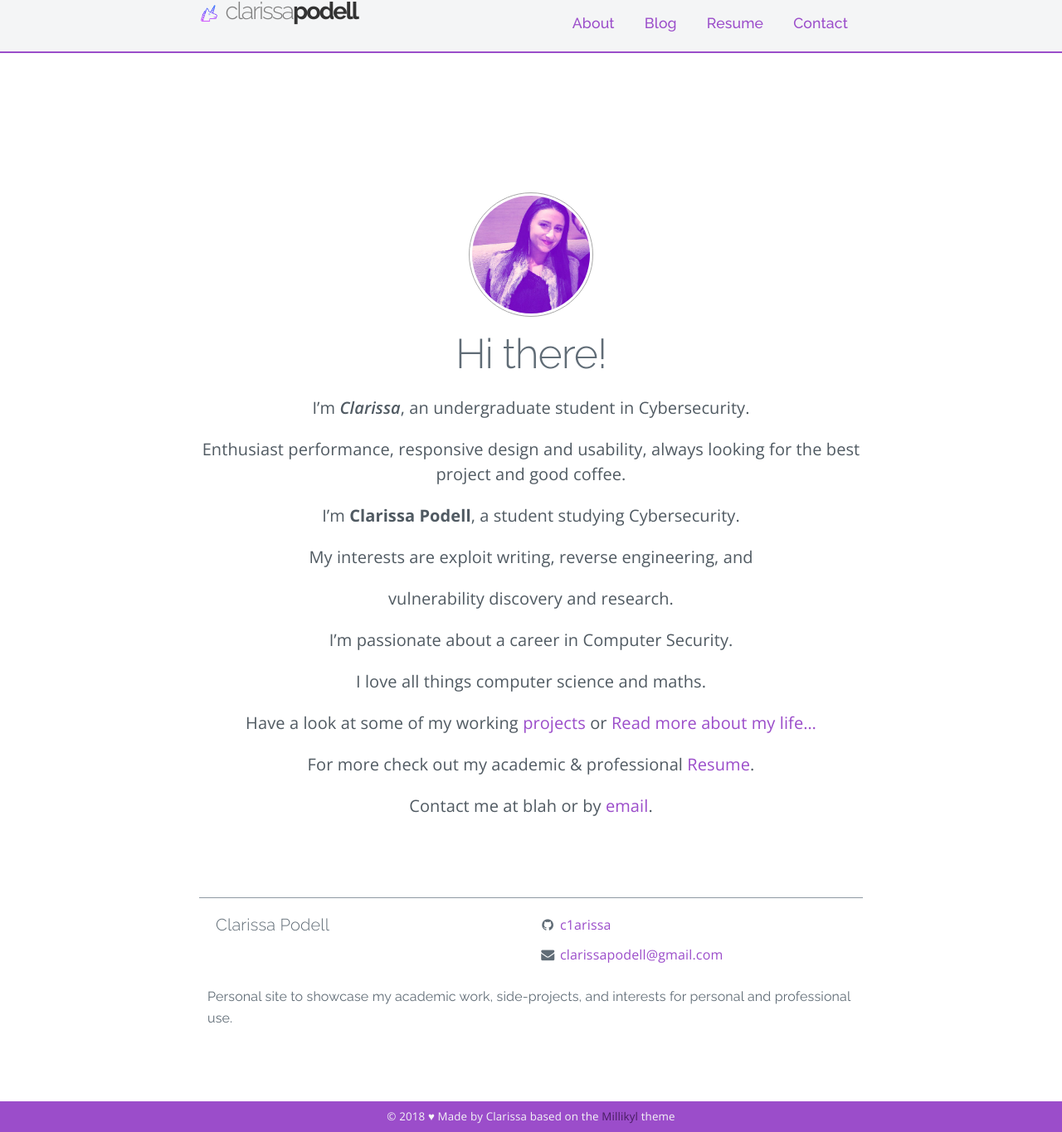
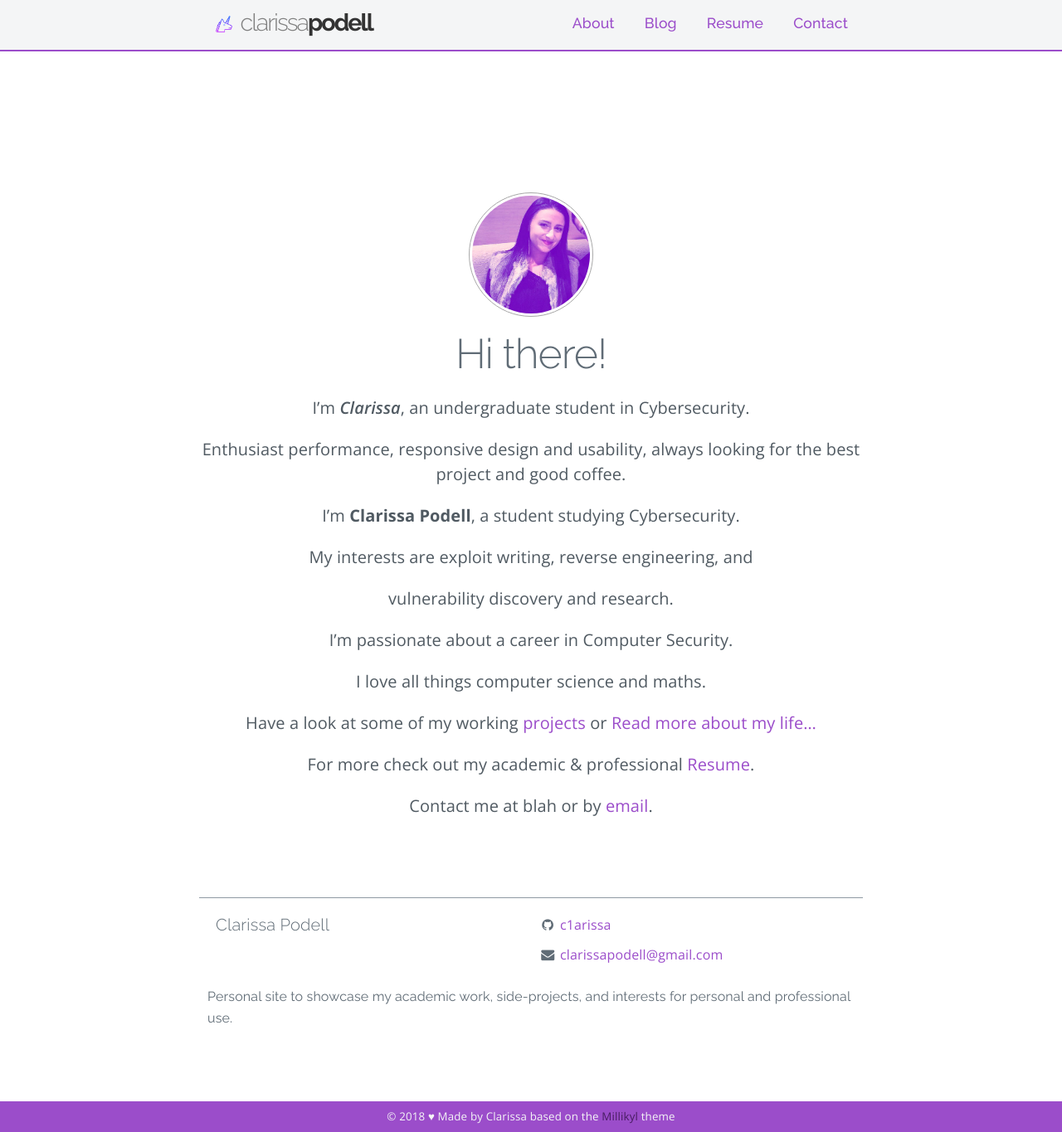
Before and after one commit to c1arissa/c1arissa.github.io, a Jekyll site: the page built from index.md, in a window 1280 px wide and 1365 px high. Shown: the whole window at 83% size. Built offline with Jekyll 4.4.1, drawn with Linux system fonts in a browser that asks for light colours; nearby versions of some CDN libraries; a style sheet for code colours, icons or effects is not loaded.

Commit message:
Update _nav.scss

```diff
--- a/_sass/_nav.scss
+++ b/_sass/_nav.scss
@@ -16,7 +16,7 @@
       position: relative;
       a {
         display: block;
-        padding: 1.375rem 18px 1.0rem;
+        padding: 1.375rem 18px 0.8rem;
 	//padding-top: 1.1rem;
         //line-height: $nav-height / 2;
         background: $nav-background;
@@ -169,6 +169,7 @@
   position: absolute;
   //padding-left: 20px;
   float: left;
+  padding: 1.375rem 18px 0.8rem;
   line-height: $nav-height / 2;
   font-size: 1.8em;
   //padding-top: 1.1rem;
```
